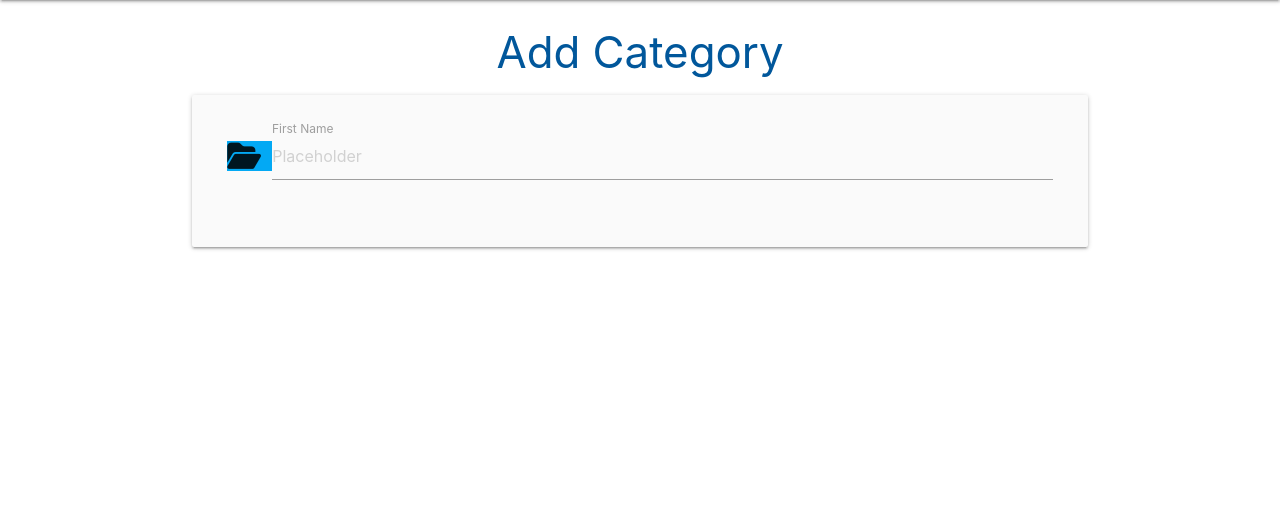
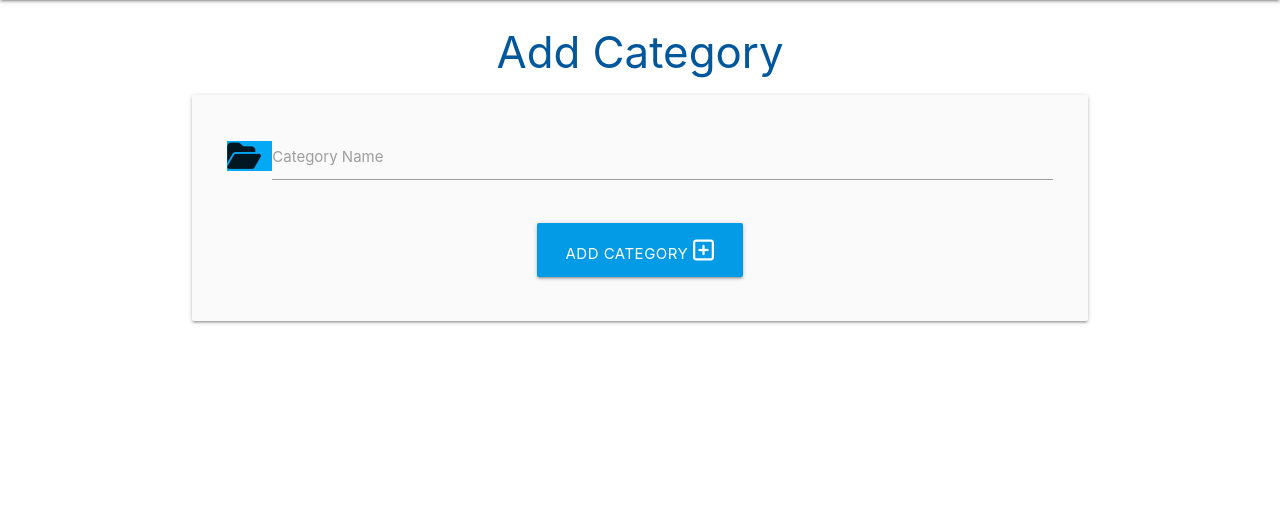
Before and after one commit to nfepb/flask-sqlalchemy-task-manager, a Flask app: page /add_category in a window 1280 px wide. Shown: the part 64-581 px from the top of the page. Run offline with Flask 2, Linux system fonts and the light colour scheme.

Commit message:
Adds submit button in form add_category.html

```diff
--- a/taskmanager/templates/add_category.html
+++ b/taskmanager/templates/add_category.html
@@ -4,16 +4,28 @@
 
 <div class="row card-panel grey lighten-5">
   <form class="col s12" method="POST" action="{{ url_for('add_category') }}">
+    <!-- category name -->
     <div class="row">
       <div class="input-field col s12">
         <i class="fa-solid fa-folder-open prefix light-blue text-darken-4"></i>
         <input
-          placeholder="Placeholder"
-          id="first_name"
+          id="category_name"
+          name="category_name"
           type="text"
           class="validate"
+          minlength="3"
+          maxlength="25"
+          required
         />
-        <label for="first_name">First Name</label>
+        <label for="category_name">Category Name</label>
+      </div>
+    </div>
+    <!-- submit button -->
+    <div class="row">
+      <div class="col s12 center-align">
+        <button type="submit" class="btn-large light-blue darken-1">
+          Add Category <i class="fa-regular fa-square-plus"></i>
+        </button>
       </div>
     </div>
   </form>
```
